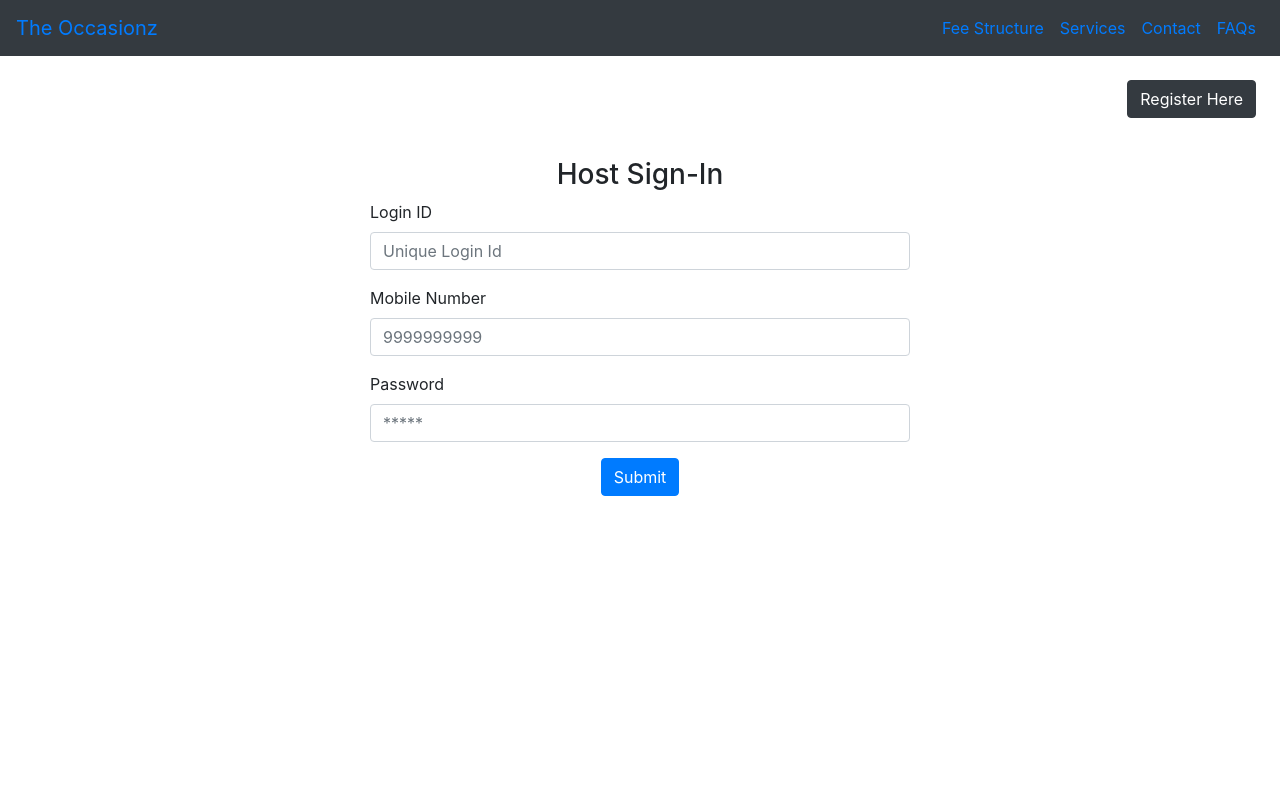
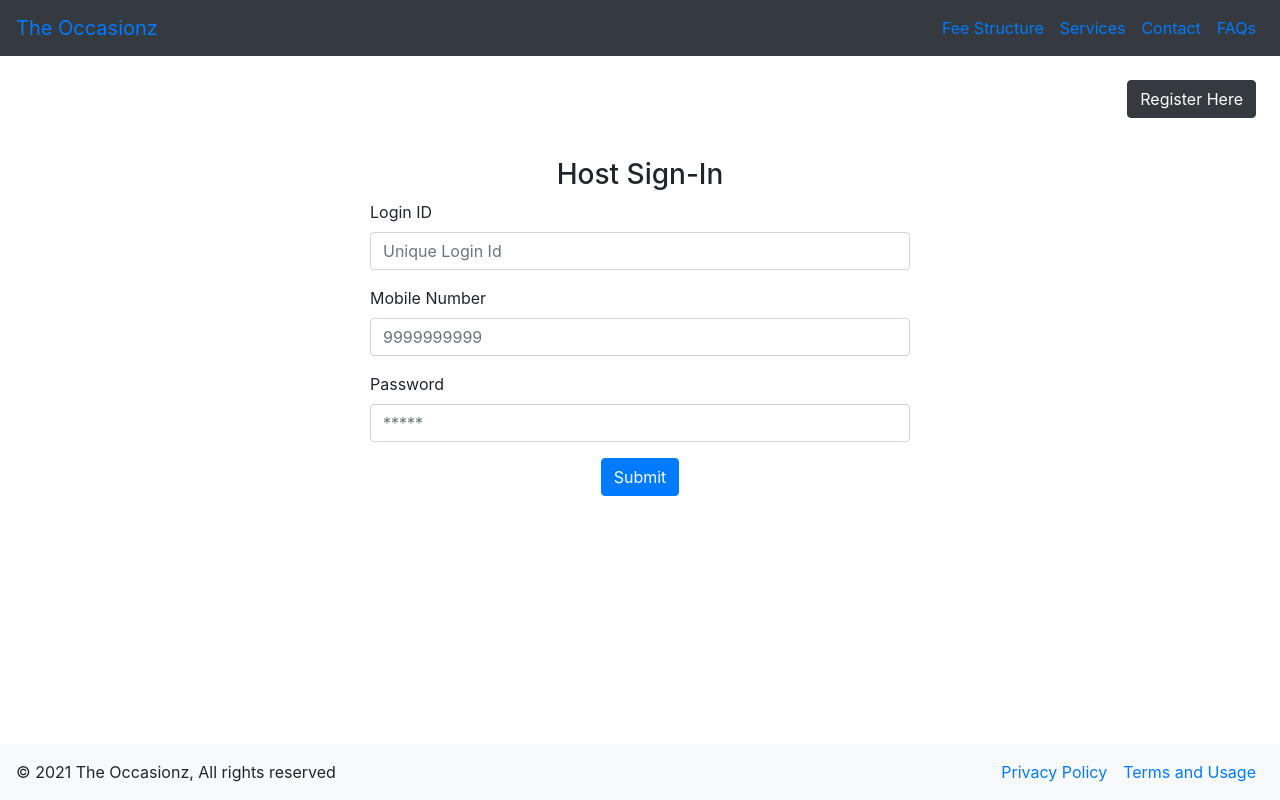
Before and after one commit to Theoccasionz/Frontend, a Next.js app: page /login in a window 1280 px wide. Built offline with nearby package versions, Linux system fonts and the light colour scheme.

Commit message:
Added footer for login page
Signed-off-by: k-kumar-01 <kushalkumargupta4@gmail.com>

```diff
--- /dev/null
+++ b/components/Login/footer.tsx
@@ -0,0 +1,27 @@
+import { FC } from 'react';
+
+import Link from 'next/link';
+import Navbar from 'react-bootstrap/Navbar';
+import Nav from 'react-bootstrap/Nav';
+
+const LoginFooter: FC = () => {
+  return (
+    <Navbar variant="light" bg="light" fixed="bottom">
+      <Nav.Item>&copy; 2021 The Occasionz, All rights reserved</Nav.Item>
+      <Nav className="ml-auto align-items-center">
+        <Nav.Link>
+          <Link href="/">
+            <a>Privacy Policy</a>
+          </Link>
+        </Nav.Link>
+        <Nav.Link>
+          <Link href="/">
+            <a>Terms and Usage</a>
+          </Link>
+        </Nav.Link>
+      </Nav>
+    </Navbar>
+  );
+};
+
+export default LoginFooter;
--- a/components/Login/index.tsx
+++ b/components/Login/index.tsx
@@ -1,4 +1,5 @@
 import LoginForm from './form';
 import LoginHeader from './header';
+import LoginFooter from './footer';
 
-export { LoginForm, LoginHeader };
+export { LoginForm, LoginHeader, LoginFooter };
--- a/pages/login.tsx
+++ b/pages/login.tsx
@@ -2,7 +2,7 @@ import { FC, Fragment } from 'react';
 import Link from 'next/link';
 import Button from 'react-bootstrap/Button';
 
-import { LoginForm, LoginHeader } from '../components/Login';
+import { LoginForm, LoginHeader, LoginFooter } from '../components/Login';
 
 const LoginPage: FC = () => {
   return (
@@ -16,6 +16,7 @@ const LoginPage: FC = () => {
         </Link>
       </p>
       <LoginForm />
+      <LoginFooter />
     </Fragment>
   );
 };
```
